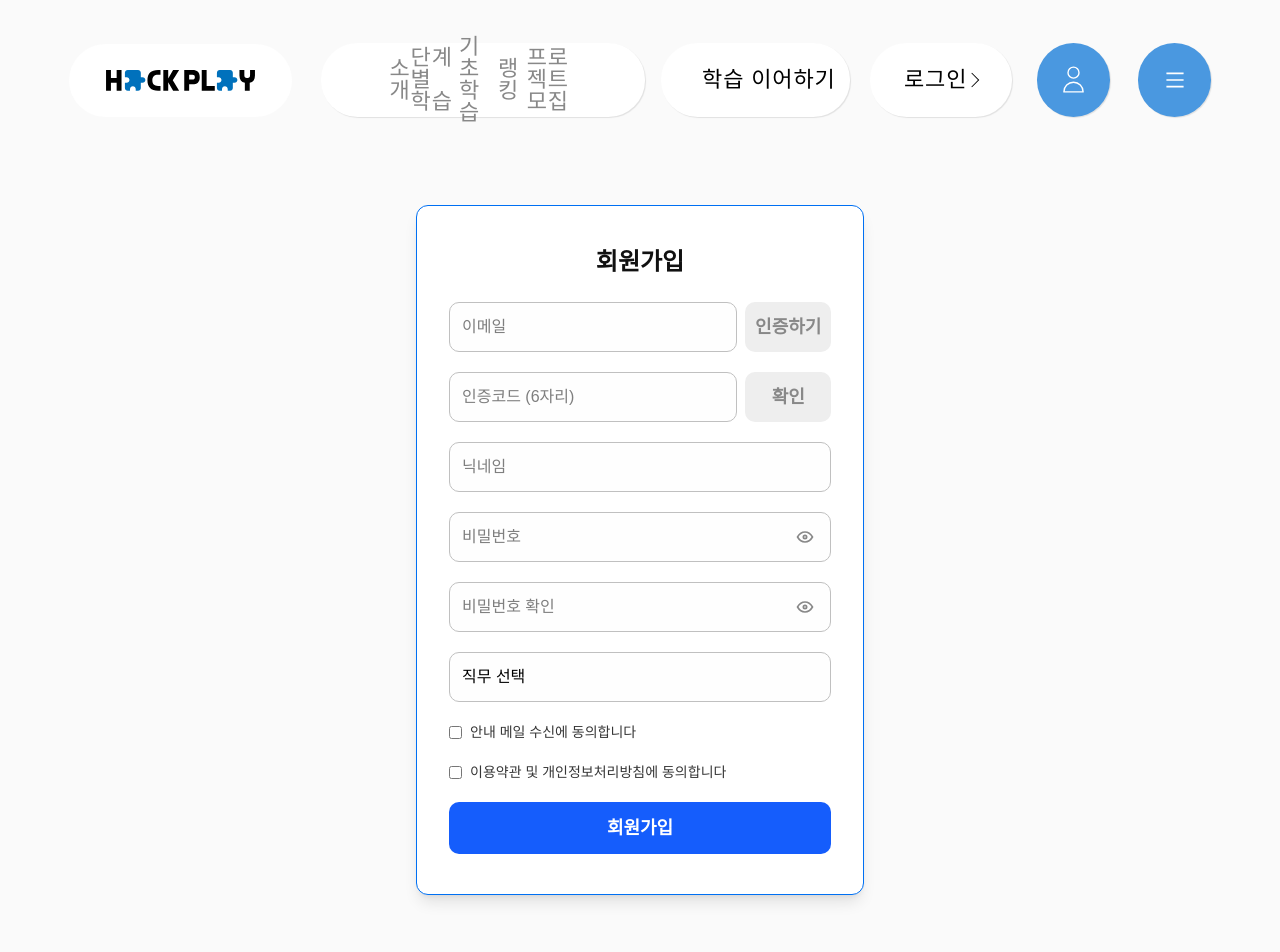
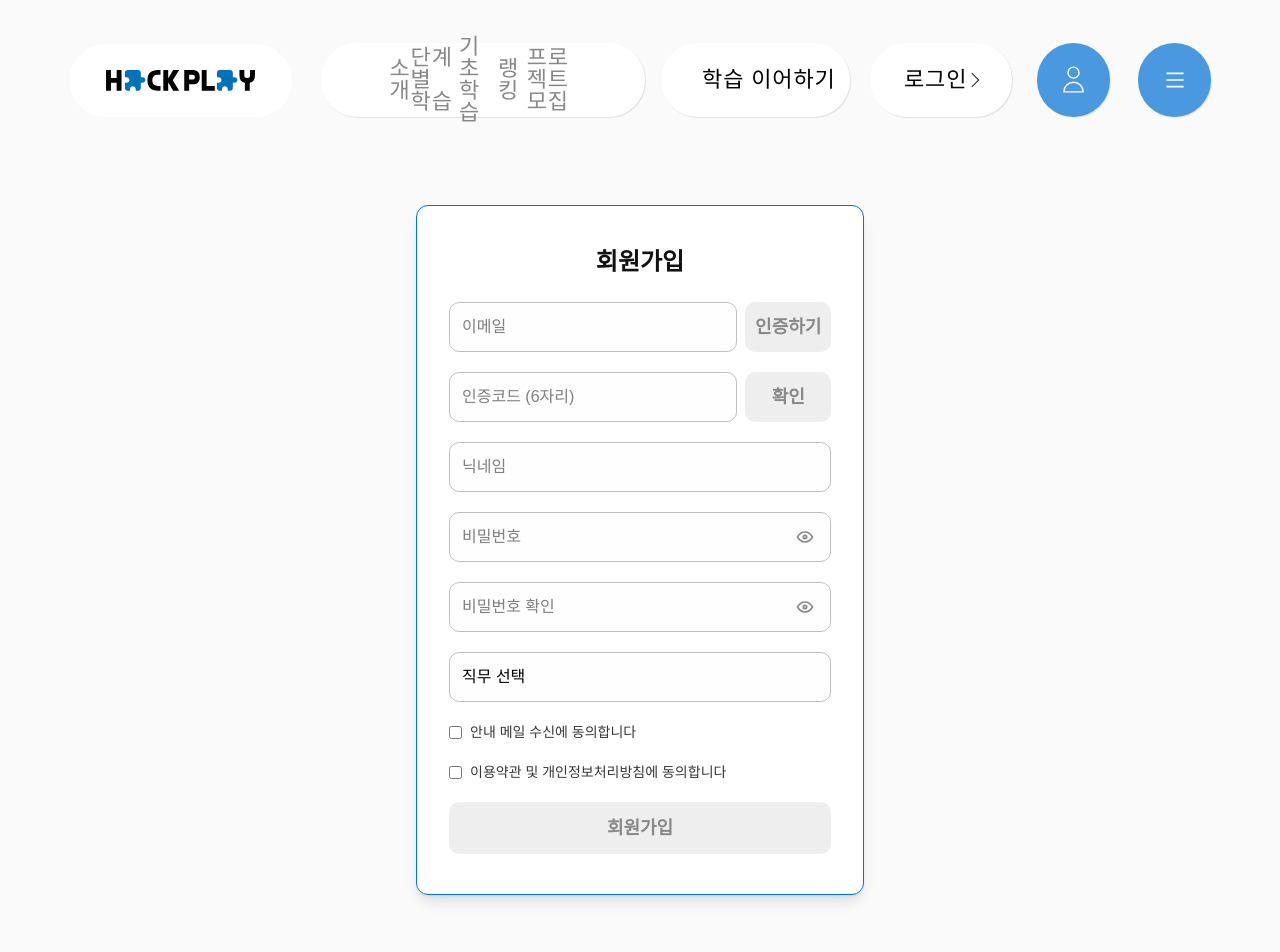
Before and after one commit to hackathon-education/hackplay_front, a React (Vite) app: page /signup in a window 1280 px wide. Shown: the top 952 px of the page. Built offline with nearby package versions, Linux system fonts and the light colour scheme; no server answers; a web font is replaced by a local one.

Commit message:
✨ feat: 인증 코드 검증 상태에 따라 회원가입 버튼 활성화 및 스타일 개선 (#34)
- 제출 가능 조건에 인증 코드 검증 상태도 반영하도록 수정
- 비활성화 상태의 버튼 스타일을 일관성 있게 수정

```diff
--- a/src/pages/SignupPage.tsx
+++ b/src/pages/SignupPage.tsx
@@ -43,7 +43,7 @@ const SignupPage = () => {
   const password = watch('password');
   const email = watch('email');
 
-  const canSubmit = isValid;
+  const canSubmit = isValid && isCodeVerified;
 
   // 인증코드 검증 (영숫자 이외 문자, 6자리)
   useEffect(() => {
@@ -383,8 +383,10 @@ const SignupPage = () => {
           <button
             type="submit"
             disabled={!canSubmit}
-            className={`bg-blue-600 text-white font-semibold text-lg py-3 rounded-lg transition-colors ${
-              canSubmit ? 'hover:bg-blue-700' : 'cursor-not-allowed'
+            className={`font-semibold text-lg py-3 rounded-lg transition-colors ${
+              canSubmit
+                ? 'bg-blue-600 text-white hover:bg-blue-700'
+                : 'cursor-not-allowed bg-gray-150 text-gray-600'
             }`}
           >
             회원가입
```
